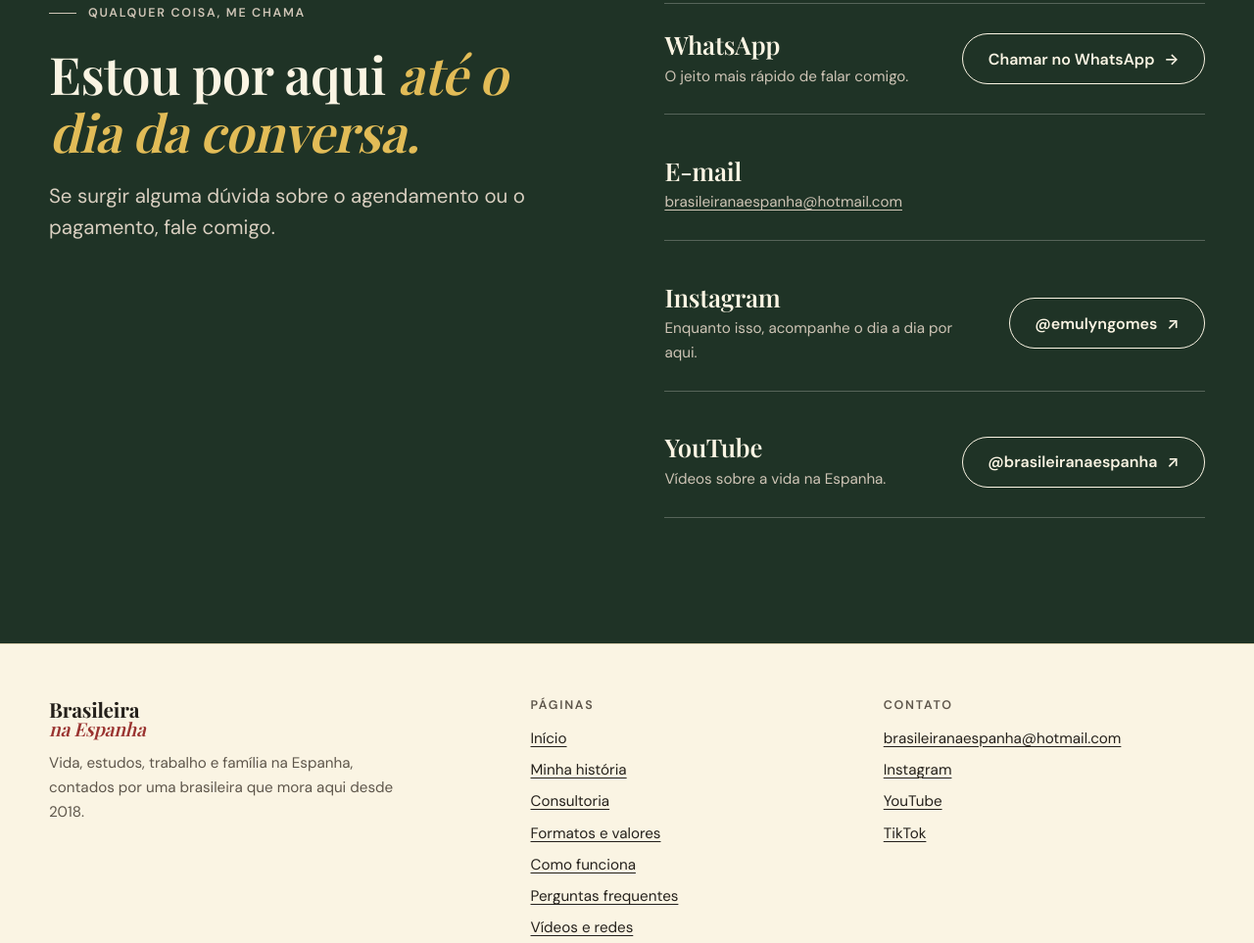
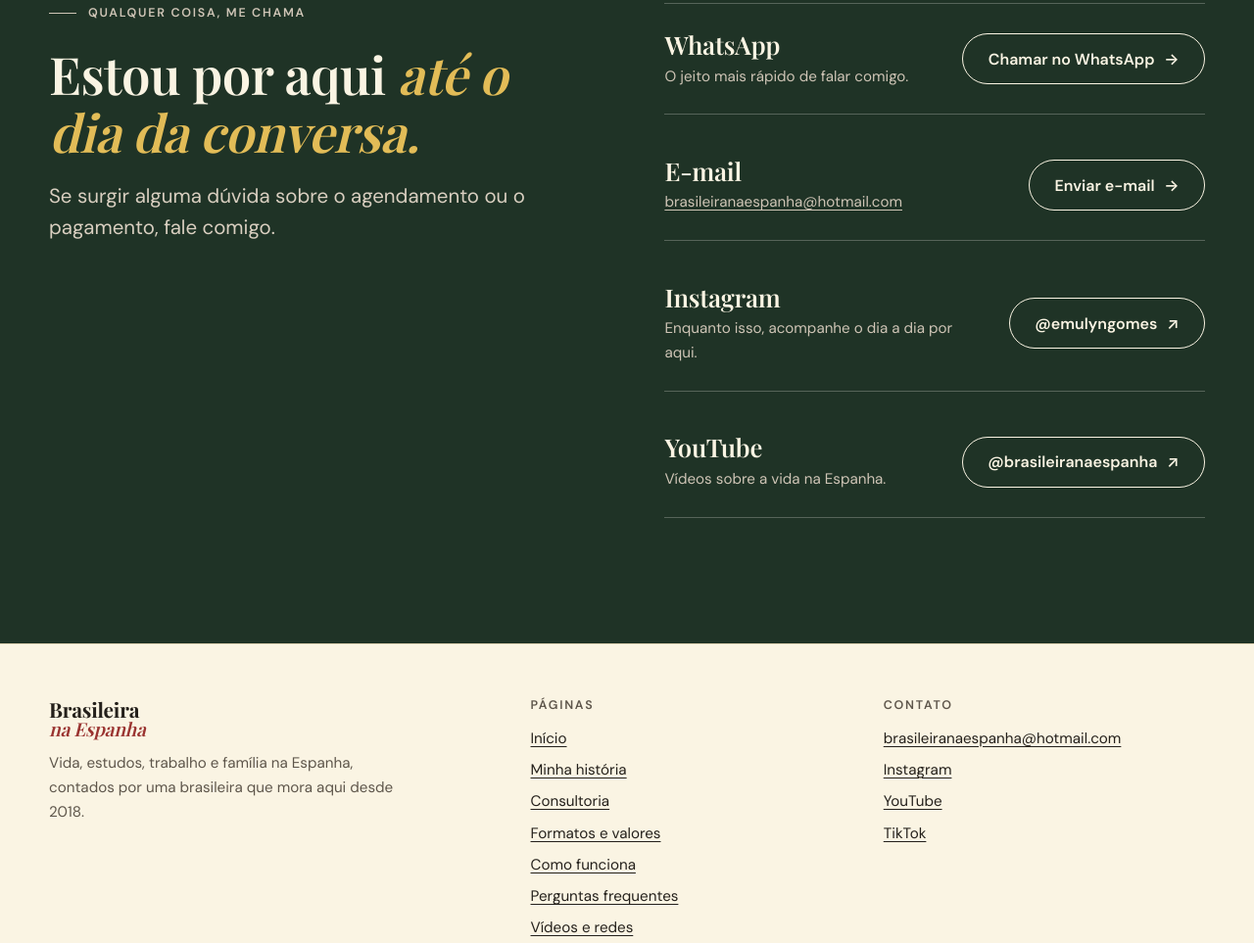
Before and after one commit to Emulyn/brasileiranaespanha-site, a plain HTML site: page publico/consultoria/confirmado/index.html in a window 1280 px wide. Shown: the part 1218-2181 px from the top of the page at 98% size. Drawn offline with nearby package versions, Linux system fonts and the light colour scheme; a web font is replaced by a local one.

Commit message:
Adiciona botão de e-mail na página final

```diff
--- a/publico/consultoria/confirmado/index.html
+++ b/publico/consultoria/confirmado/index.html
@@ -77,6 +77,7 @@
           </div>
           <div class="contato">
             <div><h3>E-mail</h3><p><a data-link="email" data-mostrar aria-disabled="true">[E-MAIL DE CONTATO]</a></p></div>
+            <a class="botao botao--linha" data-link="email" aria-disabled="true">Enviar e-mail <span class="seta" aria-hidden="true">→</span></a>
           </div>
           <div class="contato">
             <div><h3>Instagram</h3><p>Enquanto isso, acompanhe o dia a dia por aqui.</p></div>
```
